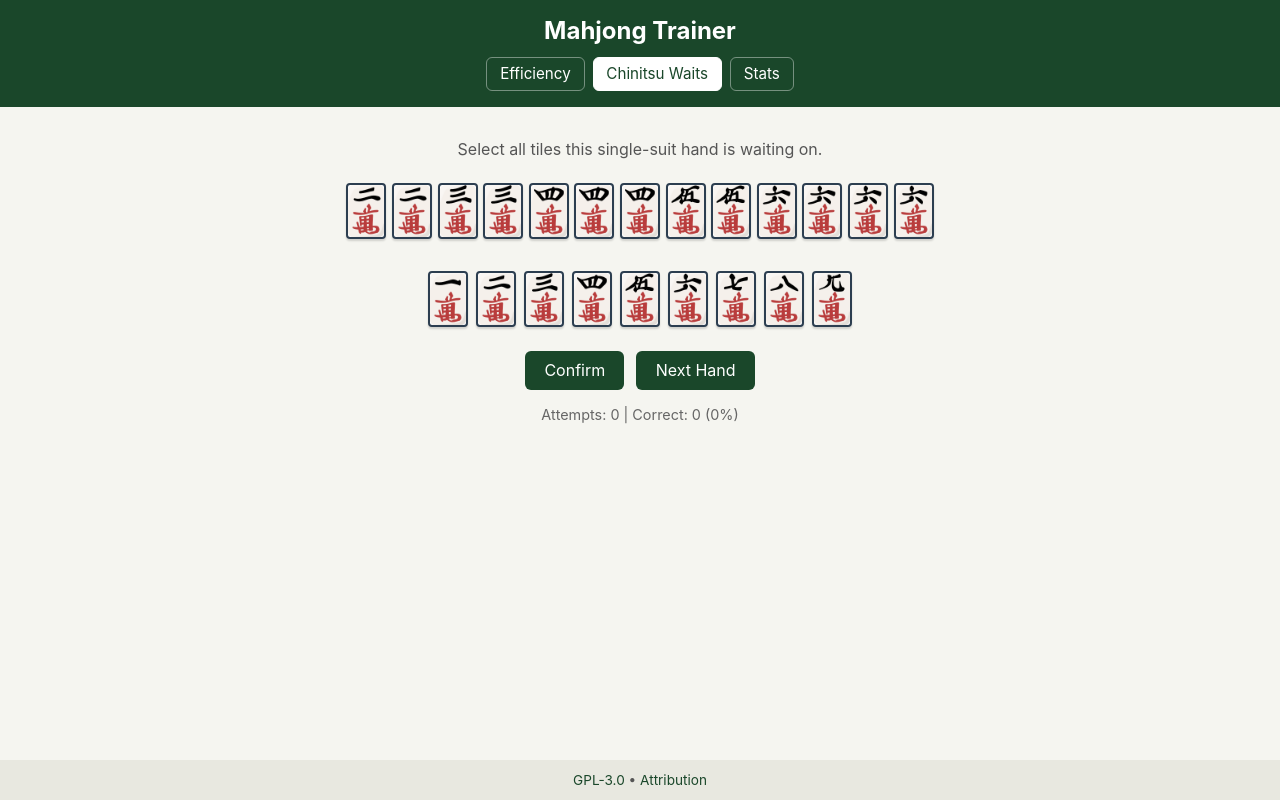
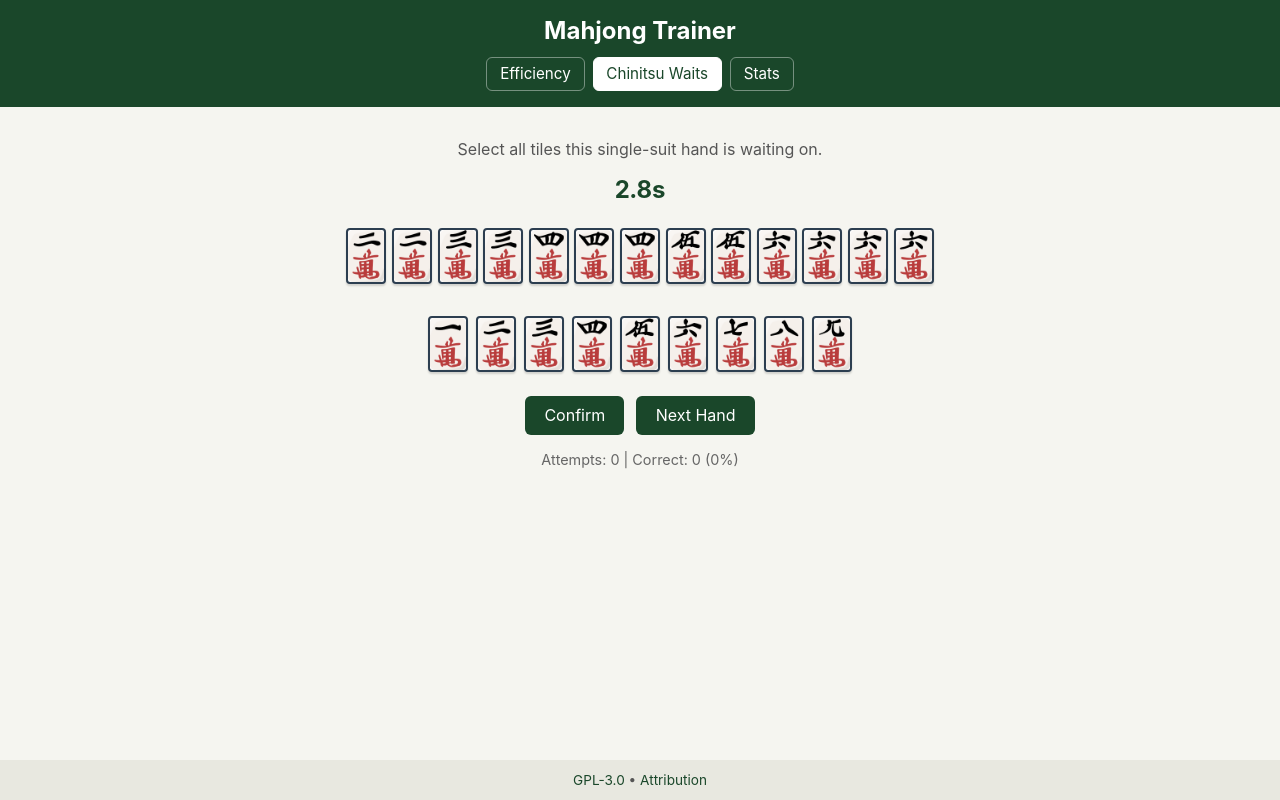
Before and after one commit to erdostom/mahjongtrainer, a React (Vite) app: page / in a window 1280 px wide. Both pictures are taken after a click on the button "Chinitsu Waits". Built offline with nearby package versions, Linux system fonts and the light colour scheme.

Commit message:
feat: chinitsu timer and wider highlighted tile borders

```diff
--- a/src/components/TileImage.tsx
+++ b/src/components/TileImage.tsx
@@ -37,7 +37,7 @@ export default function TileImage({
       className={className}
       style={{
         display: 'block',
-        border: `${selected || incorrect ? 3 : 2}px solid ${borderColor}`,
+        border: `${selected || incorrect ? 5 : 2}px solid ${borderColor}`,
         borderRadius: '4px',
         backgroundColor: '#fff',
         boxShadow: '0 2px 2px rgba(0,0,0,0.15)',
--- a/src/modes/ChinitsuMode.css
+++ b/src/modes/ChinitsuMode.css
@@ -43,9 +43,22 @@
   gap: 0.75rem;
 }
 
+.timer {
+  font-size: 1.5rem;
+  font-weight: bold;
+  color: #1a472a;
+  font-variant-numeric: tabular-nums;
+}
+
 .waits-list {
   margin-top: 0.5rem;
   font-weight: normal;
+}
+
+.time-result {
+  margin-top: 0.5rem;
+  font-weight: normal;
+  color: #555;
 }
 
 .result-panel {
--- a/src/modes/ChinitsuMode.tsx
+++ b/src/modes/ChinitsuMode.tsx
@@ -26,11 +26,20 @@ export default function ChinitsuMode() {
   const [selected, setSelected] = useState<Set<TileIndex>>(new Set());
   const [answered, setAnswered] = useState(false);
   const [startTime, setStartTime] = useState<number>(0);
+  const [elapsedMs, setElapsedMs] = useState(0);
   const [attempts, setAttempts] = useState<ChinitsuAttempt[]>(loadChinitsuAttempts());
 
   useEffect(() => {
     newHand();
   }, []);
+
+  useEffect(() => {
+    if (answered) return;
+    const interval = setInterval(() => {
+      setElapsedMs(Date.now() - startTime);
+    }, 100);
+    return () => clearInterval(interval);
+  }, [answered, startTime]);
 
   function newHand() {
     const result = generateChinitsuHand();
@@ -40,6 +49,7 @@ export default function ChinitsuMode() {
     setSelected(new Set());
     setAnswered(false);
     setStartTime(Date.now());
+    setElapsedMs(0);
   }
 
   function toggleTile(tile: TileIndex) {
@@ -81,6 +91,8 @@ export default function ChinitsuMode() {
       <div className="mode-description">
         Select all tiles this single-suit hand is waiting on.
       </div>
+
+      <div className="timer">{formatTime(elapsedMs)}</div>
 
       <div className="hand-display">
         {handTiles.map((tile, index) => (
@@ -125,6 +137,7 @@ export default function ChinitsuMode() {
           <div className="waits-list">
             Waits: {waits.map(t => tileLabel(t)).join(', ')}
           </div>
+          <div className="time-result">Time: {formatTime(elapsedMs)}</div>
         </div>
       )}
 
@@ -136,6 +149,11 @@ export default function ChinitsuMode() {
   );
 }
 
+function formatTime(ms: number): string {
+  const seconds = ms / 1000;
+  return seconds.toFixed(1) + 's';
+}
+
 function tileLabel(tile: TileIndex): string {
   const { suit, value } = tileFromIndex(tile);
   return `${value}${suit}`;
```
